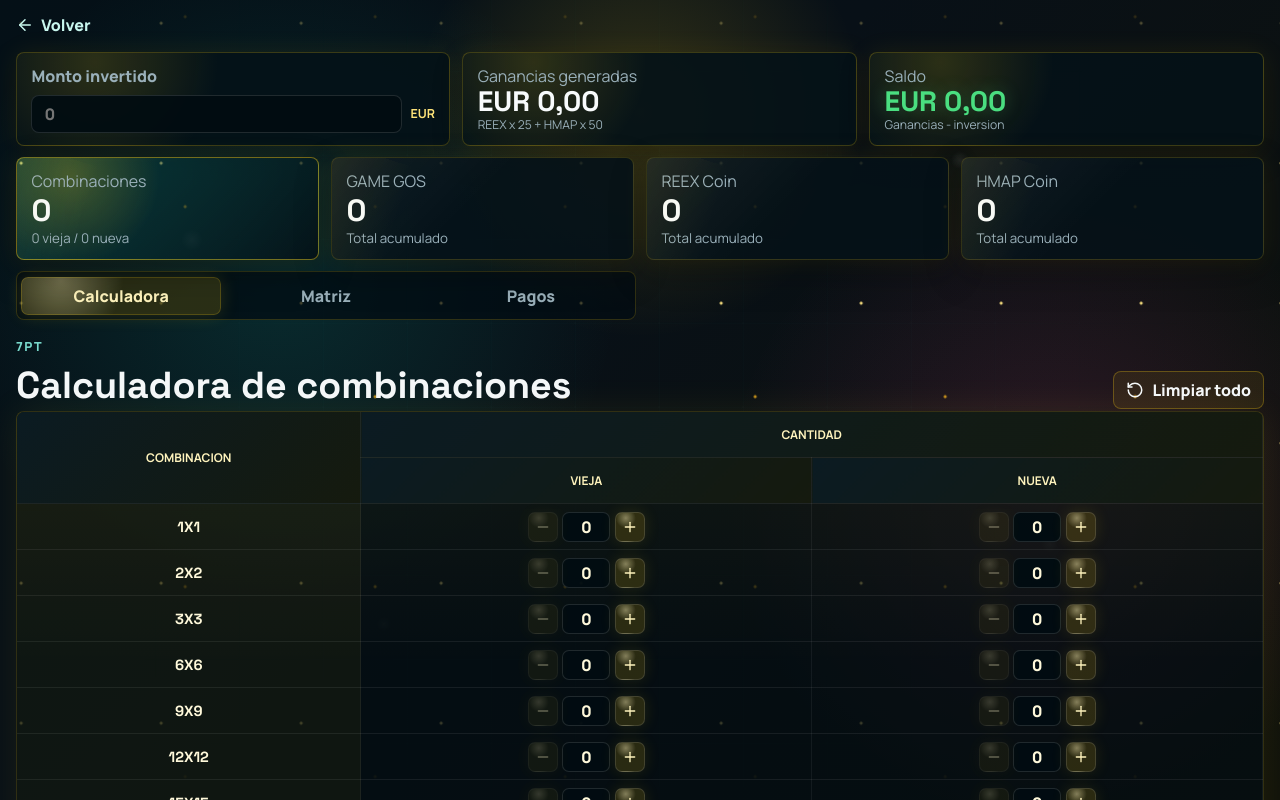
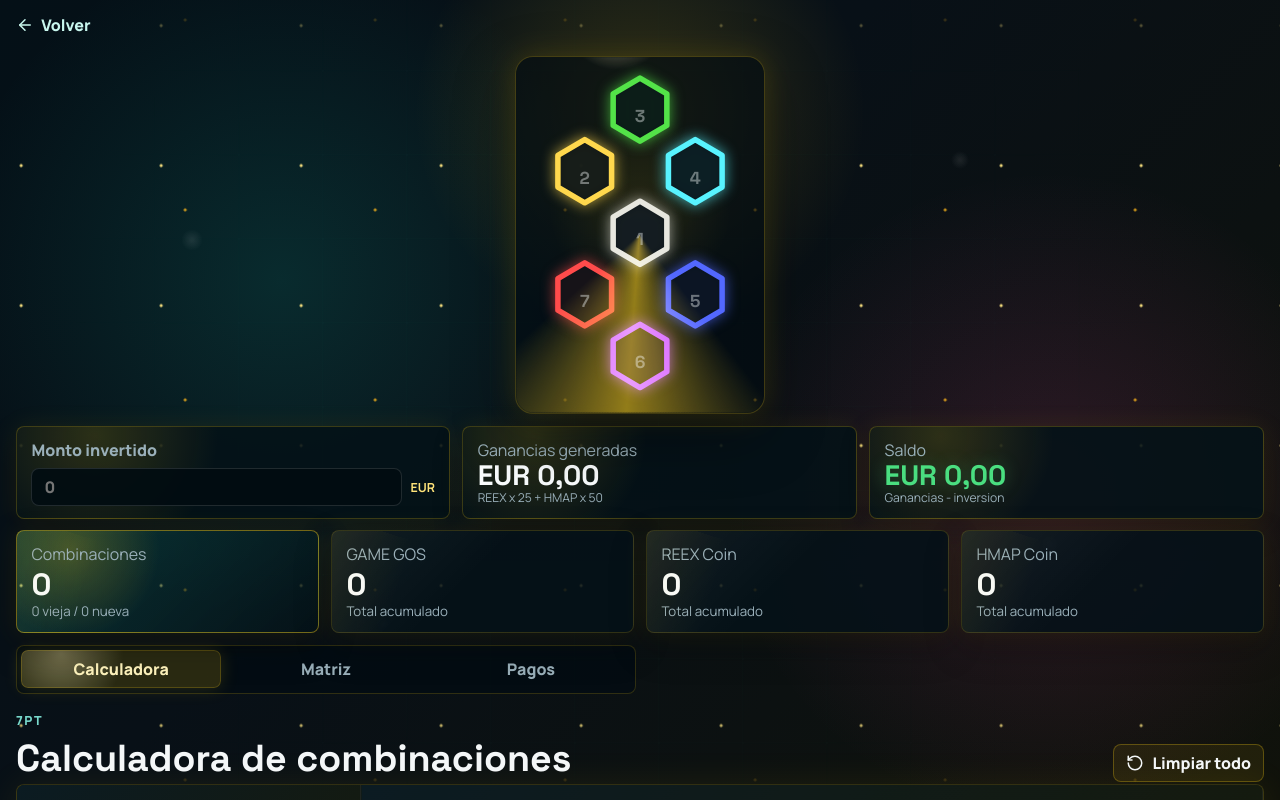
Before and after one commit to alvarogarcia33/metaacademy-calculadoras, a Next.js app: page /calculadora/7pt in a window 1280 px wide. Shown: the top 800 px of the page. Built offline with nearby package versions, Linux system fonts and the light colour scheme.

Commit message:
Add neon 7PT emblem

```diff
--- a/src/app/calculadora/7pt/page.tsx
+++ b/src/app/calculadora/7pt/page.tsx
@@ -2,6 +2,16 @@ import Link from "next/link";
 import { ArrowLeft } from "lucide-react";
 
 import { CombinationCalculator } from "@/components/calculator/combination-calculator";
+
+const hexagons = [
+  { label: "3", color: "green", points: "150,16 184,36 184,76 150,96 116,76 116,36" },
+  { label: "2", color: "gold", points: "80,94 114,114 114,154 80,174 46,154 46,114" },
+  { label: "4", color: "cyan", points: "220,94 254,114 254,154 220,174 186,154 186,114" },
+  { label: "1", color: "white", points: "150,172 184,192 184,232 150,252 116,232 116,192" },
+  { label: "7", color: "red", points: "80,250 114,270 114,310 80,330 46,310 46,270" },
+  { label: "5", color: "blue", points: "220,250 254,270 254,310 220,330 186,310 186,270" },
+  { label: "6", color: "purple", points: "150,328 184,348 184,388 150,408 116,388 116,348" }
+];
 
 export default function Calculator7PtPage() {
   return (
@@ -11,6 +21,20 @@ export default function Calculator7PtPage() {
         <ArrowLeft size={18} />
         Volver
       </Link>
+      <section className="sevenPtEmblemPanel" aria-label="Emblema 7PT">
+        <div className="sevenPtEmblemFrame">
+          <svg className="sevenPtEmblem" viewBox="0 0 300 430" role="img" aria-label="7PT">
+            {hexagons.map((hex) => (
+              <g className={`sevenPtHex sevenPtHex-${hex.color}`} key={hex.label}>
+                <polygon points={hex.points} />
+                <text x={hex.points.split(" ")[0].split(",")[0]} y={Number(hex.points.split(" ")[0].split(",")[1]) + 48}>
+                  {hex.label}
+                </text>
+              </g>
+            ))}
+          </svg>
+        </div>
+      </section>
       <CombinationCalculator label="7PT" />
     </main>
   );
--- a/src/app/globals.css
+++ b/src/app/globals.css
@@ -244,6 +244,12 @@ select {
   margin: 0.2rem 0 0.75rem;
 }
 
+.sevenPtEmblemPanel {
+  display: grid;
+  place-items: center;
+  margin: 0.2rem 0 0.75rem;
+}
+
 .ninePtEmblemFrame {
   position: relative;
   width: min(230px, 58vw);
@@ -260,14 +266,33 @@ select {
   isolation: isolate;
 }
 
+.sevenPtEmblemFrame {
+  position: relative;
+  width: min(250px, 62vw);
+  aspect-ratio: 30 / 43;
+  overflow: hidden;
+  border: 1px solid rgba(250, 204, 21, 0.24);
+  border-radius: 18px;
+  background:
+    radial-gradient(circle at 50% 42%, rgba(250, 204, 21, 0.1), transparent 38%),
+    rgba(3, 12, 18, 0.64);
+  box-shadow:
+    0 0 28px rgba(250, 204, 21, 0.16),
+    0 20px 60px rgba(0, 0, 0, 0.36);
+  isolation: isolate;
+}
+
 .ninePtEmblemFrame::before,
-.ninePtEmblemFrame::after {
+.ninePtEmblemFrame::after,
+.sevenPtEmblemFrame::before,
+.sevenPtEmblemFrame::after {
   content: "";
   position: absolute;
   pointer-events: none;
 }
 
-.ninePtEmblemFrame::before {
+.ninePtEmblemFrame::before,
+.sevenPtEmblemFrame::before {
   inset: -45%;
   z-index: 1;
   background:
@@ -277,7 +302,8 @@ select {
   animation: neonSweep 5.5s linear infinite;
 }
 
-.ninePtEmblemFrame::after {
+.ninePtEmblemFrame::after,
+.sevenPtEmblemFrame::after {
   inset: 0;
   z-index: 2;
   background: linear-gradient(105deg, transparent 32%, rgba(255, 244, 189, 0.4), transparent 54%);
@@ -285,7 +311,8 @@ select {
   animation: goldLogoGlint 4.2s ease-in-out infinite;
 }
 
-.ninePtEmblem {
+.ninePtEmblem,
+.sevenPtEmblem {
   position: relative;
   z-index: 0;
   display: block;
@@ -294,13 +321,15 @@ select {
   padding: 0.35rem;
 }
 
-.ninePtHex polygon {
+.ninePtHex polygon,
+.sevenPtHex polygon {
   fill: rgba(8, 17, 23, 0.9);
   stroke-width: 7;
   stroke-linejoin: round;
 }
 
-.ninePtHex text {
+.ninePtHex text,
+.sevenPtHex text {
   fill: rgba(244, 247, 248, 0.42);
   font-family: var(--font-display), sans-serif;
   font-size: 22px;
@@ -314,11 +343,21 @@ select {
   filter: drop-shadow(0 0 9px rgba(33, 245, 139, 0.72));
 }
 
+.sevenPtHex-green polygon {
+  stroke: #53e248;
+  filter: drop-shadow(0 0 9px rgba(83, 226, 72, 0.72));
+}
+
 .ninePtHex-cyan polygon {
   stroke: #58f3ff;
   filter: drop-shadow(0 0 9px rgba(88, 243, 255, 0.72));
 }
 
+.sevenPtHex-cyan polygon {
+  stroke: #58f3ff;
+  filter: drop-shadow(0 0 9px rgba(88, 243, 255, 0.72));
+}
+
 .ninePtHex-pink polygon {
   stroke: #ff0f73;
   filter: drop-shadow(0 0 9px rgba(255, 15, 115, 0.72));
@@ -329,11 +368,21 @@ select {
   filter: drop-shadow(0 0 9px rgba(255, 75, 75, 0.68));
 }
 
+.sevenPtHex-red polygon {
+  stroke: #ff4b4b;
+  filter: drop-shadow(0 0 9px rgba(255, 75, 75, 0.68));
+}
+
 .ninePtHex-gold polygon {
   stroke: #ffd84d;
   filter: drop-shadow(0 0 9px rgba(255, 216, 77, 0.72));
 }
 
+.sevenPtHex-gold polygon {
+  stroke: #ffd84d;
+  filter: drop-shadow(0 0 9px rgba(255, 216, 77, 0.72));
+}
+
 .ninePtHex-lime polygon {
   stroke: #64f558;
   filter: drop-shadow(0 0 9px rgba(100, 245, 88, 0.72));
@@ -344,12 +393,27 @@ select {
   filter: drop-shadow(0 0 9px rgba(83, 104, 255, 0.72));
 }
 
+.sevenPtHex-blue polygon {
+  stroke: #5368ff;
+  filter: drop-shadow(0 0 9px rgba(83, 104, 255, 0.72));
+}
+
 .ninePtHex-purple polygon {
   stroke: #cf49ff;
   filter: drop-shadow(0 0 9px rgba(207, 73, 255, 0.72));
 }
 
+.sevenPtHex-purple polygon {
+  stroke: #cf49ff;
+  filter: drop-shadow(0 0 9px rgba(207, 73, 255, 0.72));
+}
+
 .ninePtHex-white polygon {
+  stroke: #e7e7df;
+  filter: drop-shadow(0 0 9px rgba(231, 231, 223, 0.65));
+}
+
+.sevenPtHex-white polygon {
   stroke: #e7e7df;
   filter: drop-shadow(0 0 9px rgba(231, 231, 223, 0.65));
 }
```
